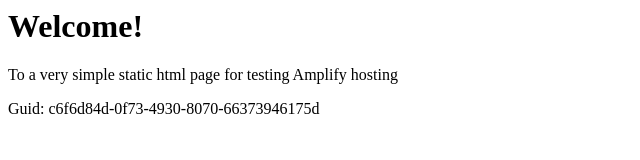
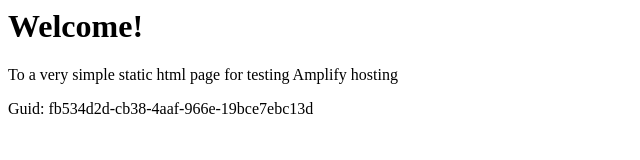
Before and after one commit to aws-aemilia-cmh/Github-PR-Commit-Integration-Test-DoNotTouch-GithubWebhookPreviewCanaryTest-v1-prod-us-east-2, a website: page src/index.html in a window 1280 px wide. Shown: the full height of the page, 0-640 px from the left. Drawn offline with Linux system fonts and the light colour scheme.

Commit message:
commit from integ tests

```diff
--- a/src/index.html
+++ b/src/index.html
@@ -12,6 +12,6 @@
 <body>
     <h1>Welcome!</h1>
     <p>To a very simple static html page for testing Amplify hosting</p>
-    <p>Guid: c6f6d84d-0f73-4930-8070-66373946175d</p></body>
+    <p>Guid: fb534d2d-cb38-4aaf-966e-19bce7ebc13d</p></body>
 
 </html>
```
